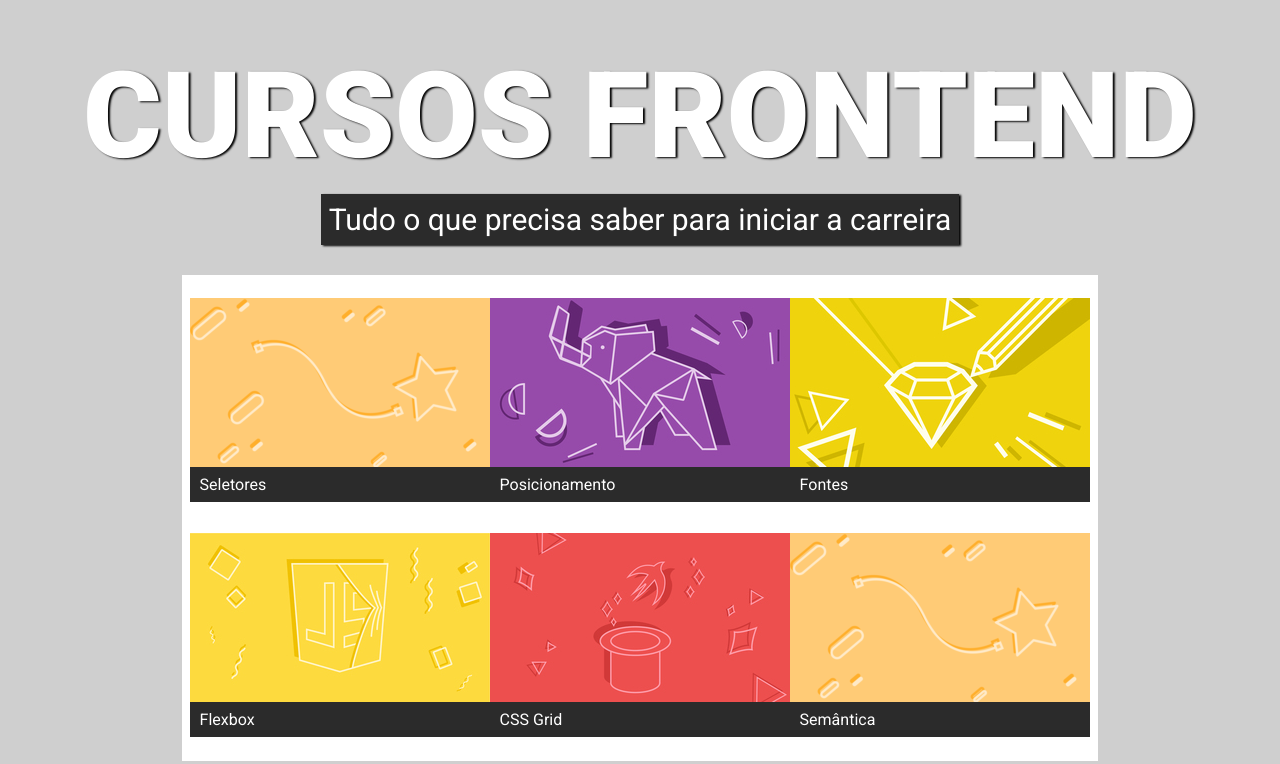
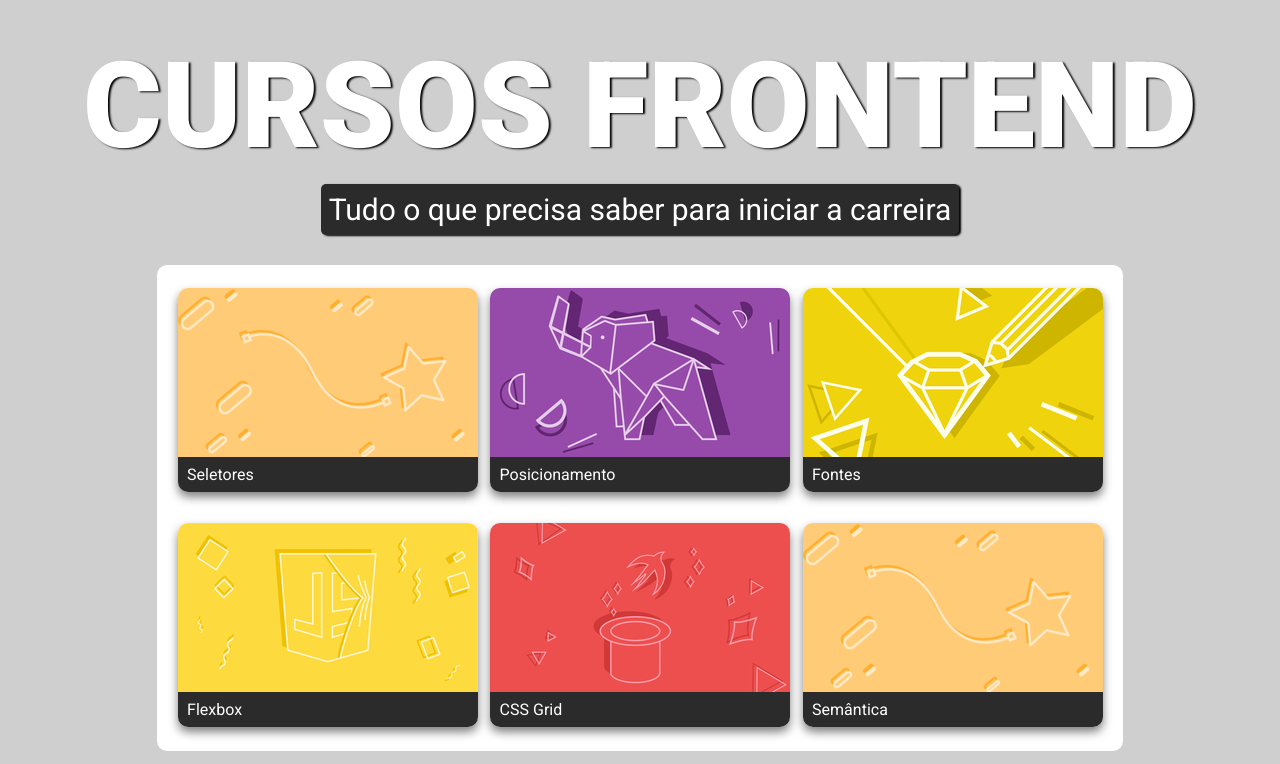
Before and after one commit to samuel-almeida-dev/project-cards, a plain HTML site: page index.html in a window 1280 px wide. Shown: the part 305-1069 px from the top of the page. Drawn offline with Linux system fonts and the light colour scheme.

Commit message:
adição de estilização com hover

```diff
--- a/style/style.css
+++ b/style/style.css
@@ -46,6 +46,7 @@ h3 {
     margin-top: 1vh;
     text-align: center;
     box-shadow: 2px 1px 2px black;
+    border-radius: 5px;
 }
 
 .box-itens {
@@ -58,12 +59,13 @@ h3 {
     align-items: center;
     justify-content: space-evenly;
     padding: 1vh;
+    border-radius: 10px;
 }
 
 @media (max-width: 1366px) {
     main {
         height: 1366px;
-        margin-top: -15px;
+        margin-top: -25px;
     }
     .container-main {
         height: 1200px;
@@ -71,7 +73,7 @@ h3 {
     }
     .box-itens {
         height: 470px;
-        width: 900px;
+        width: 950px;
     }
     h1 {
         font-size: 120px;
@@ -91,7 +93,7 @@ h3 {
         width: 1200px;
         }
     .box-itens {
-        width: 620px;
+        width: 630px;
         height: 670px;
     }
     h1 {
@@ -139,8 +141,15 @@ h3 {
     display: flex;
     justify-content: center;
     flex-direction: column;
+    transition: 1s;
+    box-shadow: 0px 5px 10px 0px rgba(0, 0, 0, 0.5);
+    border-radius: 10px;
+}
 
-}
+.item:hover {
+    transform: translateY(-3px);
+    box-shadow: 0px 10px 20px 2px rgba(0, 0, 0, 0.25);
+  }
 
 .text-item {
     font-family: "Roboto", sans-serif;
@@ -152,4 +161,15 @@ h3 {
     margin: 0 0;
     padding: 1vh 1.2vh;
     font-size: 2vh;
+    border-radius: 0 0 10px 10px;
+    transition: 0.2s;
 }
+
+.text-item:hover{
+    background-color: white;
+    color: black;
+}
+
+img {
+    border-radius: 10px 10px 0 0;
+}
```
